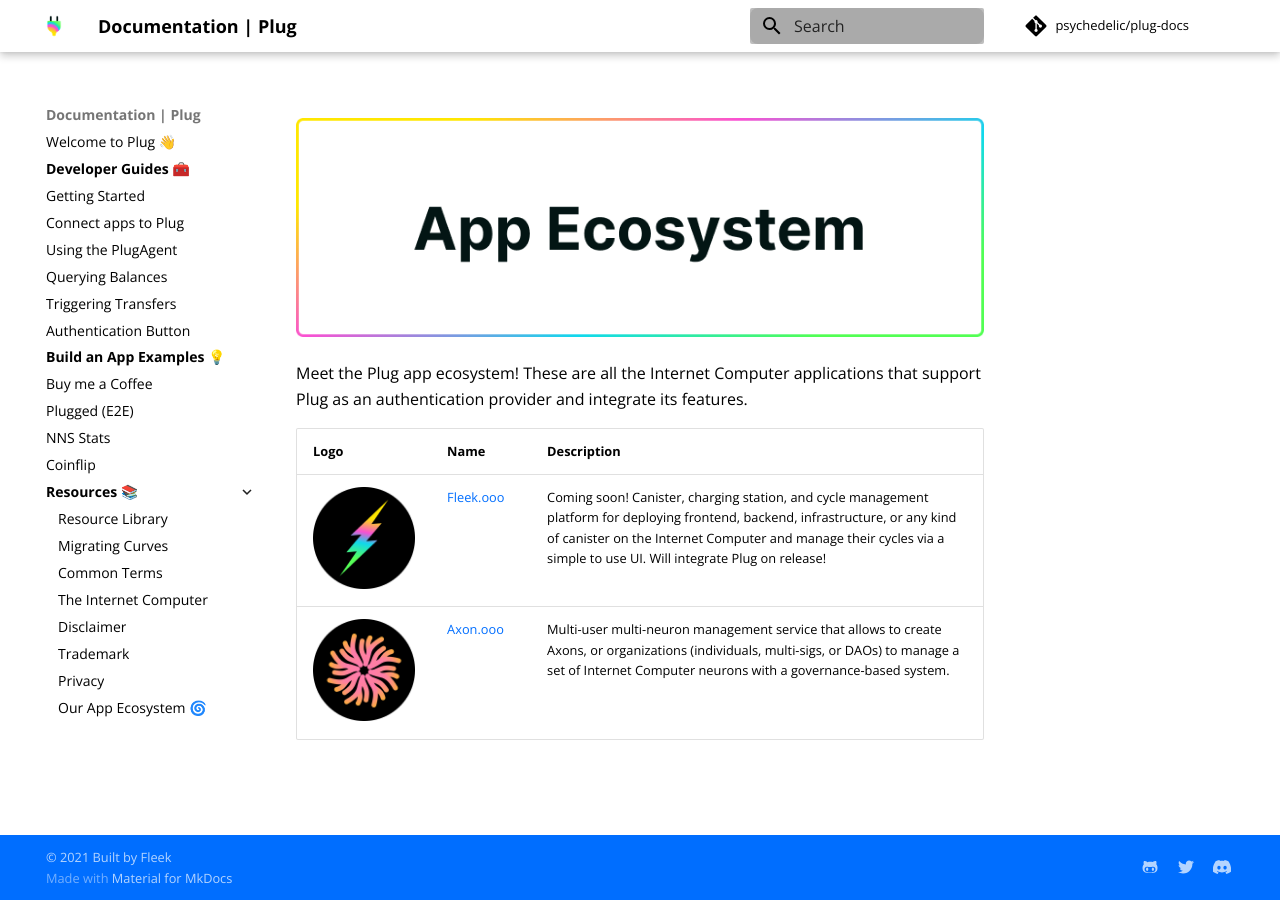
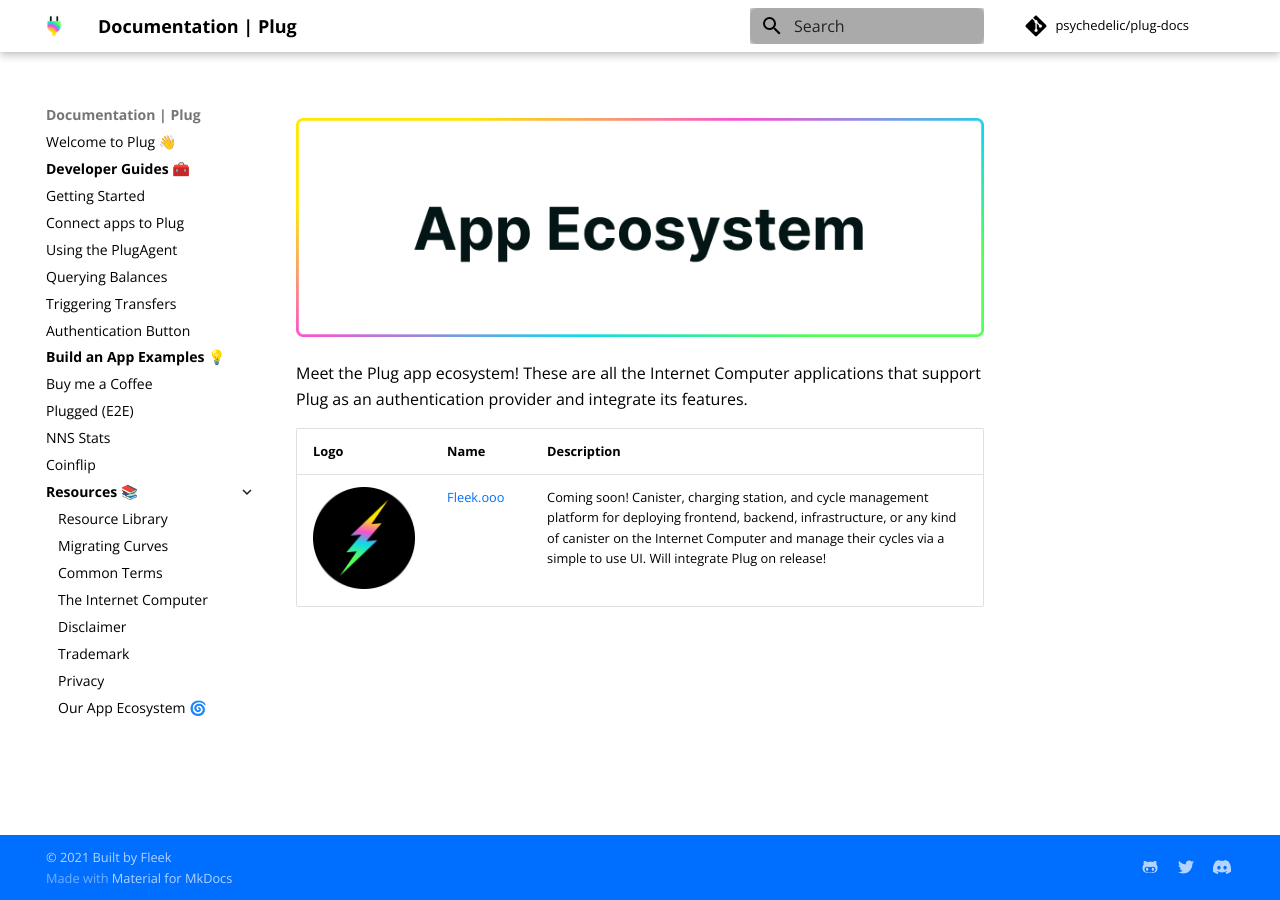
Before and after one commit to Psychedelic/plug-docs, an MkDocs documentation site: the page built from docs/resources/apps-with-plug.md, in a window 1280 px wide. Built offline with MkDocs 1.6.1 and Material for MkDocs 9.7.7, drawn with Linux system fonts in a browser that asks for light colours; comment, search, counter and statistics services are not loaded.

Commit message:
remove section

```diff
--- a/docs/resources/apps-with-plug.md
+++ b/docs/resources/apps-with-plug.md
@@ -12,4 +12,3 @@
 | Logo  	| Name  	| Description |
 |---	|---	| ---	|
 | ![](imgs/fleek.png ) 	|   <a href="https://fleek.ooo" target="_blank">Fleek.ooo</a>	| Coming soon! Canister, charging station, and cycle management platform for deploying frontend, backend, infrastructure, or any kind of canister on the Internet Computer and manage their cycles via a simple to use UI. Will integrate Plug on release!|
-| ![](imgs/axon.png ) 	|   <a href="https://axon.ooo" target="_blank">Axon.ooo</a>	| Multi-user multi-neuron management service that allows to create Axons, or organizations (individuals, multi-sigs, or DAOs) to manage a set of Internet Computer neurons with a governance-based system.|
```
